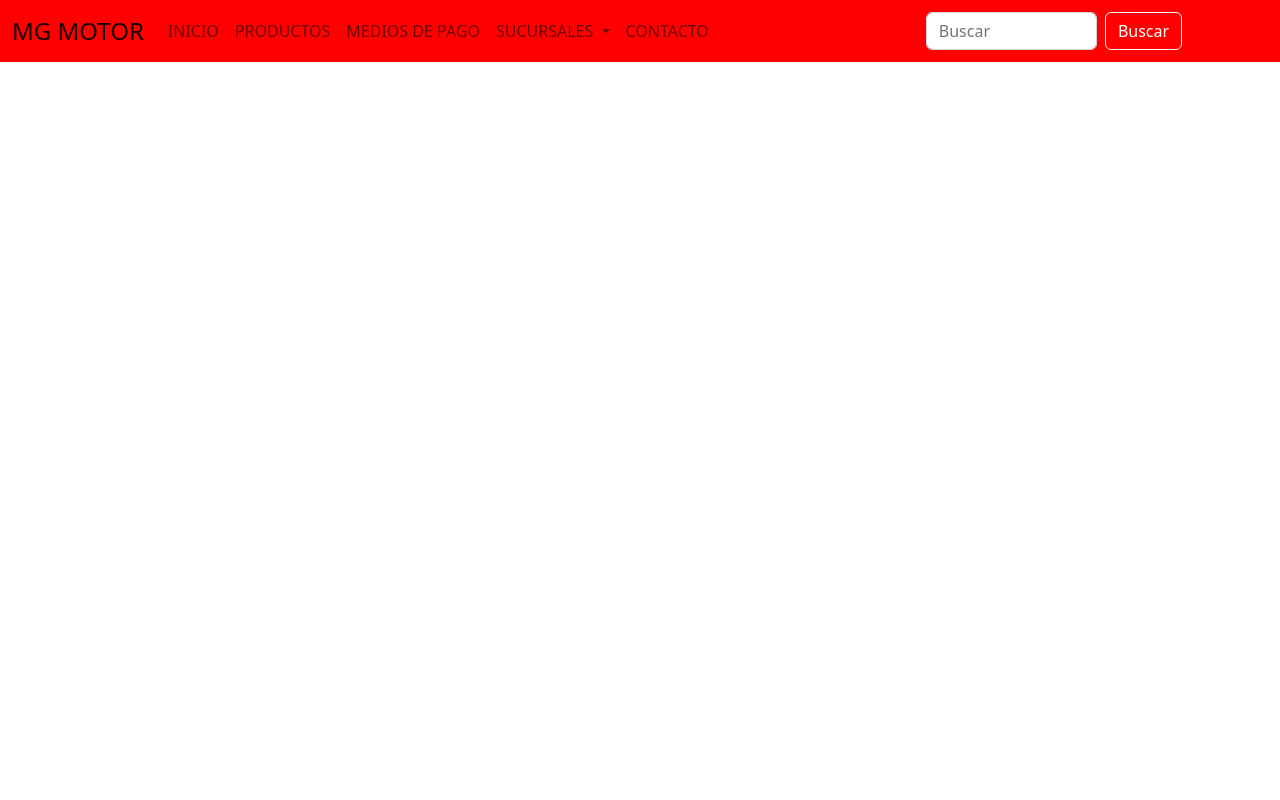
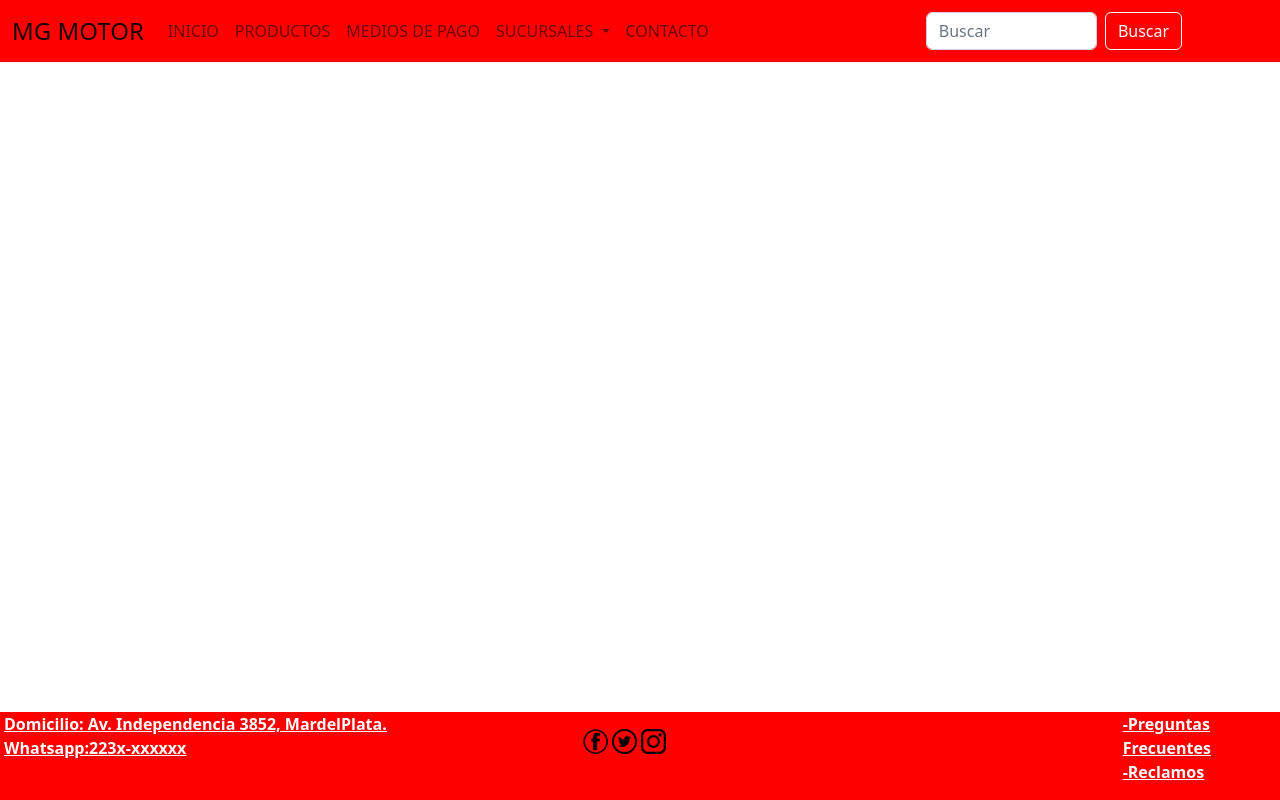
Before and after one commit to JeremiasManes/MG-Motor-Bootstrap, a plain HTML site: page index.html in a window 1280 px wide. Drawn offline with nearby package versions, Linux system fonts and the light colour scheme.

Commit message:
footer agregado al index

```diff
--- a/index.html
+++ b/index.html
@@ -57,6 +57,28 @@
     <main>
 
     </main>
+    <footer>
+        <section class="footer w-100">
+            <div class="conteiner">
+                <div class="row">
+                    <div class="col-4 datoslocal">
+                        <p>Domicilio: Av. Independencia 3852, MardelPlata. Whatsapp:223x-xxxxxx</p>
+                    </div>
+                    <div class="col-6 iconosredes">
+                        <img src="./img/fb.png" alt="fbicon">
+                        <img src="./img/tw.png" alt="twicon">
+                        <img src="./img/ig.png" alt="igicon">
+                    </div>
+                    <div class="col-2 datoslocal">
+                        <ul>
+                            <li>-Preguntas Frecuentes</li>
+                            <li>-Reclamos</li>
+                        </ul>
+                    </div>
+                </div>
+            </div>
+        </section>
+    </footer>
 
     <script src="https://cdn.jsdelivr.net/npm/bootstrap@5.2.0-beta1/dist/js/bootstrap.bundle.min.js"></script>
 </body>
```
